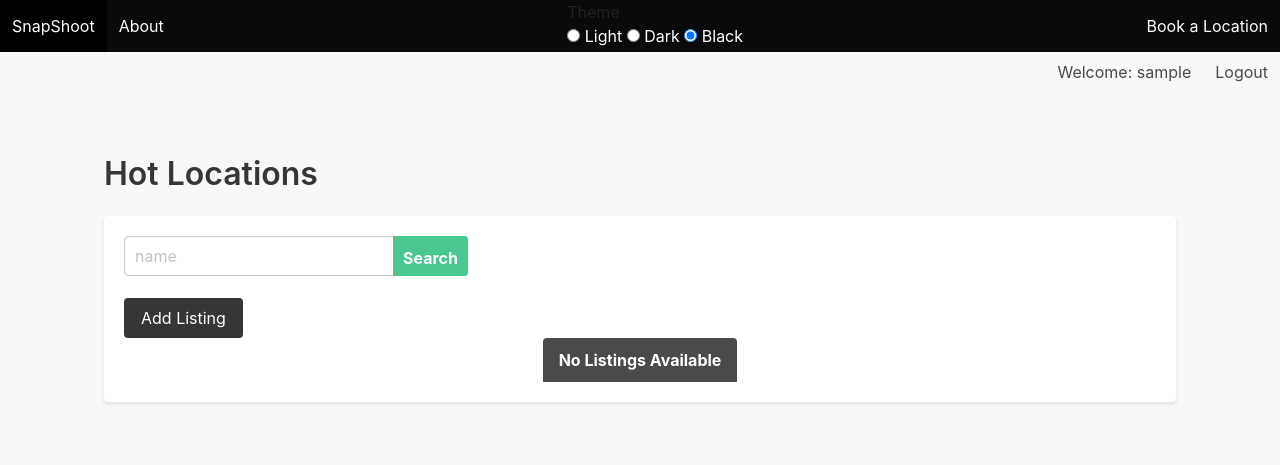
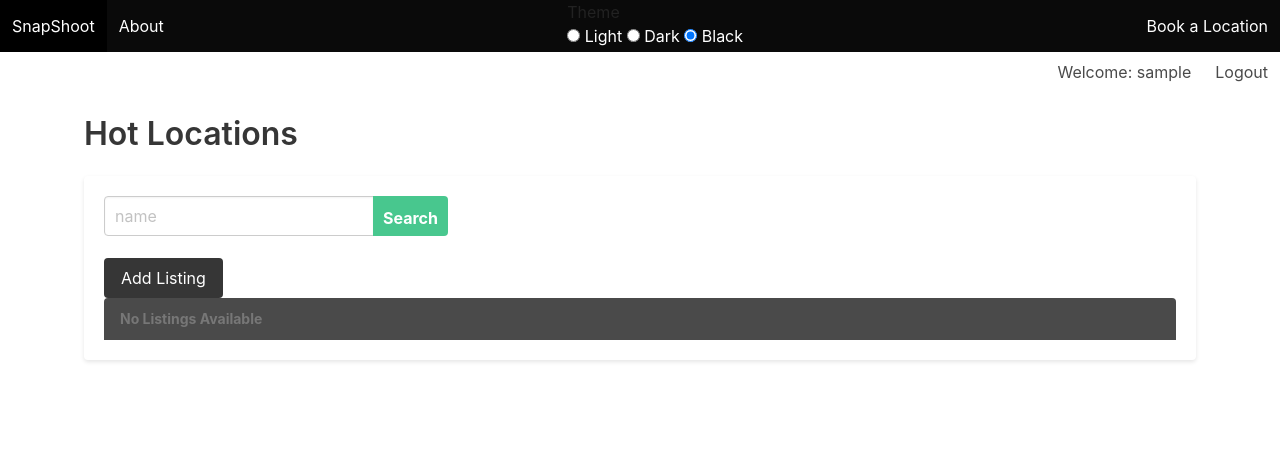
Before and after one commit to undftdcreed/SnapShoot, a Django app: page /listings/ in a window 1280 px wide. Shown: the top 465 px of the page. Run offline with Django 4.2, Linux system fonts and the light colour scheme; the visitor is signed in with stand-in values (Sample User, id 1); data that the repository does not hold is empty.

Commit message:
rechange css

```diff
--- a/main_app/static/styles/main.css
+++ b/main_app/static/styles/main.css
@@ -1,21 +1,29 @@
-/* Reset some default styles */
-* {
-  margin: 0;
-  padding: 0;
-  box-sizing: border-box;
+/* Define CSS variables for different themes */
+:root {
+  --background-color: #ffffff;
+  --text-color: #222222;
 }
 
-body {
-  font-family: Arial, sans-serif;
-  color: #222222;
-  background-color: #f8f8f8;
+/* Dark Theme */
+.dark-theme {
+  --background-color: #333333;
+  --text-color: #ffffff;
 }
 
-.container {
-  max-width: 800px;
-  margin: 0 auto;
-  padding: 40px;
+/* Black Theme */
+.black-theme {
+  --background-color: #000000;
+  --text-color: #ffffff;
 }
+
+/* Apply the theme variables to the elements */
+body {
+  background-color: var(--background-color);
+  color: var(--text-color);
+}
+
+
+
 
 h1,
 h2,
@@ -23,11 +31,20 @@ h3 {
   color: #222222;
 }
 
+.container {
+  padding: 40px;
+  padding-right: 0;
+}
+
+.title {
+  color: #222222;
+}
+
 .gallery {
   display: grid;
   grid-template-columns: repeat(auto-fit, minmax(280px, 1fr));
+  justify-content: center;
   gap: 30px;
-  justify-items: center;
 }
 
 .gallery .card {
@@ -40,6 +57,11 @@ h3 {
 .gallery .card:hover {
   transform: translateY(-5px);
   box-shadow: 0px 10px 20px rgba(0, 0, 0, 0.2);
+}
+
+p {
+  font-size: 14px;
+  color: #777777;
 }
 
 .detail__img {
@@ -82,6 +104,16 @@ img {
   margin-top: 40px;
 }
 
+/* Reset some default styles */
+body, h1, h2, h3, p, ul, li {
+  margin: 0;
+  padding: 0;
+}
+
+body {
+  font-family: Arial, sans-serif;
+}
+
 header {
   background-color: #f7f7f7;
   padding: 20px;
@@ -97,6 +129,7 @@ nav {
   font-size: 24px;
   font-weight: bold;
 }
+
 
 .hero {
   text-align: center;
@@ -236,6 +269,12 @@ footer {
   background-color: #f2f2f2;
 }
 
+.container {
+  max-width: 800px;
+  margin: 0 auto;
+  padding: 0 20px;
+}
+
 .about h1 {
   font-size: 36px;
   margin-bottom: 20px;
@@ -246,6 +285,7 @@ footer {
   color: #555;
   margin-bottom: 20px;
 }
+
 
 form {
   background-color: #fff;
```
